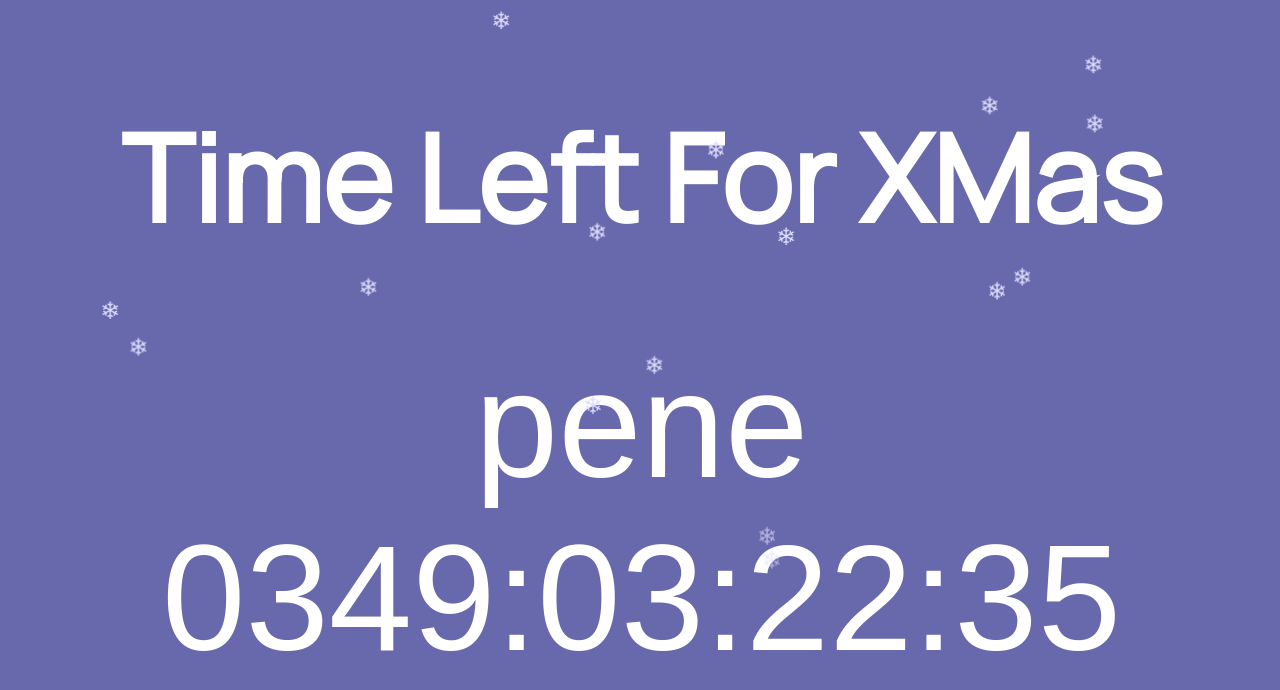
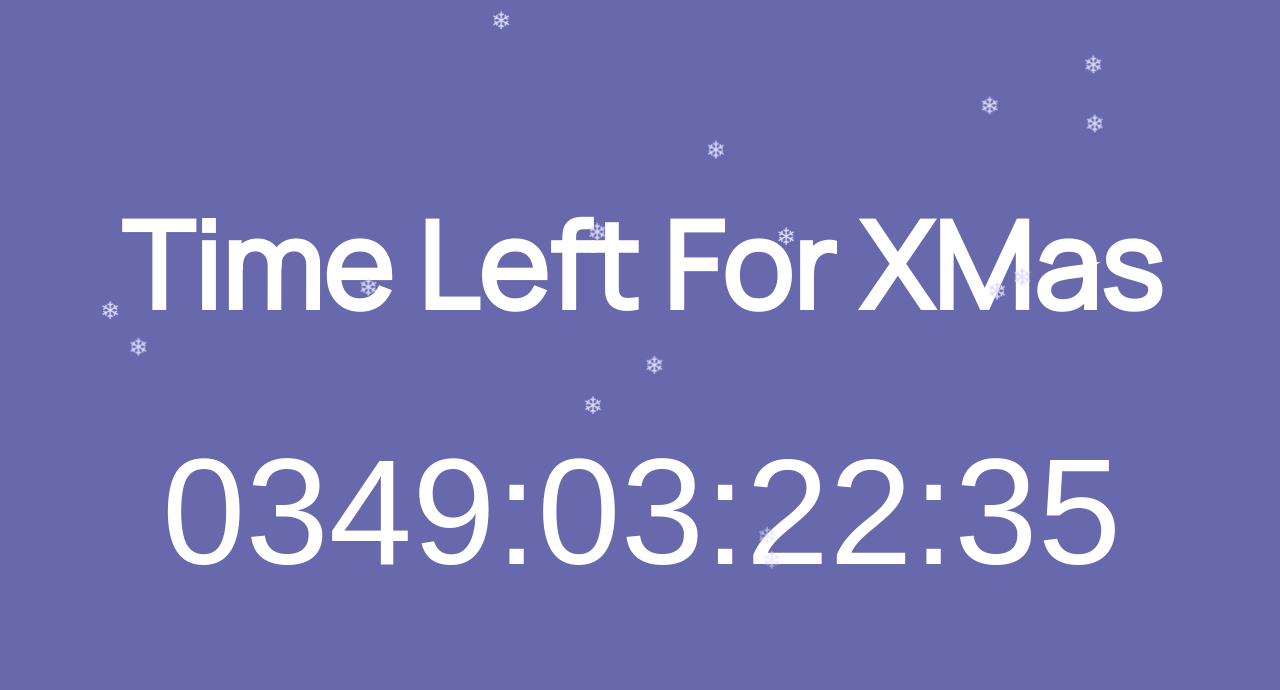
Before and after one commit to Nedbor/New_Year_CountDown, a plain HTML site: page index.html in a window 1280 px wide. Drawn offline with Linux system fonts and the light colour scheme; a web font is replaced by a local one.

Commit message:
Se volvio a la version anterior

```diff
--- a/index.html
+++ b/index.html
@@ -24,7 +24,7 @@
             <h1>Time Left For XMas</h1>
 
         <div class="contador">
-pene
+
             <span id="countdown"></span>
 
         </div>
--- a/style.css
+++ b/style.css
@@ -23,7 +23,3 @@ h1 {
     font-family: 'M PLUS 1', sans-serif;
     font-weight: 50px;
 }
-
-* {
-
-}
```
